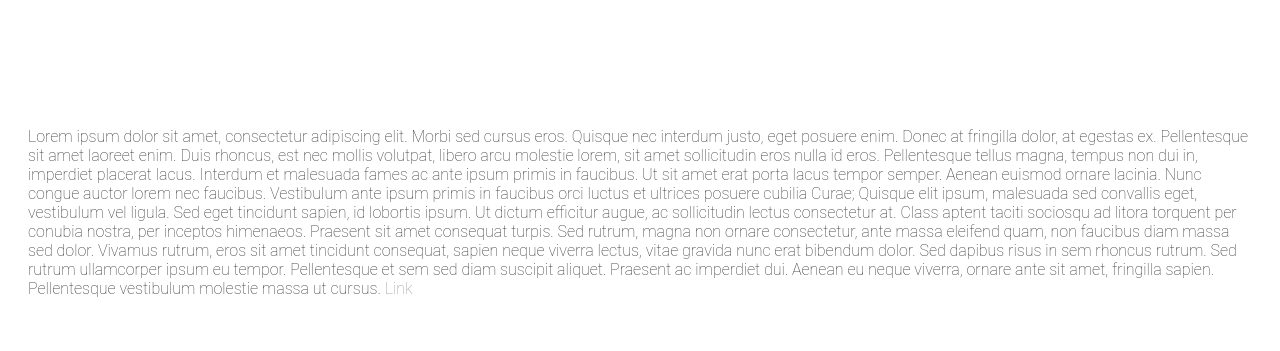
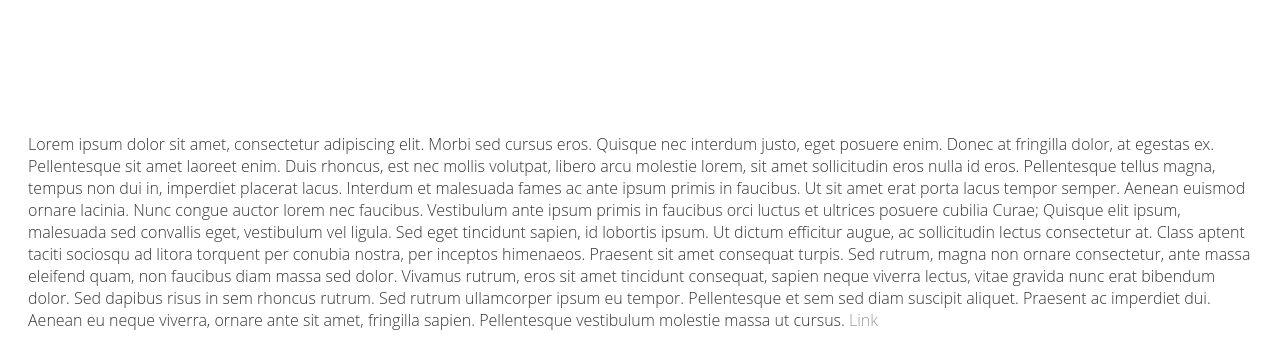
Before and after one commit to alexandrauh/alexandrauh.github.io, a plain HTML site: page setup.html in a window 1280 px wide. Shown: the part 919-1270 px from the top of the page. Before the commit the page ends 1237 px from the top, so only its background shows below. Drawn offline with Linux system fonts and the light colour scheme.

Commit message:
open sans

```diff
--- a/styles.css
+++ b/styles.css
@@ -23,8 +23,8 @@ h4 {
 
 p {
   color: #333;
-  font-family: 'Roboto', sans-serif;
-  font-weight: lighter;
+  font-family: 'Open Sans', sans-serif;
+  font-weight: 100;
   margin: 20px 20px 20px 20px
 }
 
```
Also changed, not shown: index.html (+1 -1 lines).
